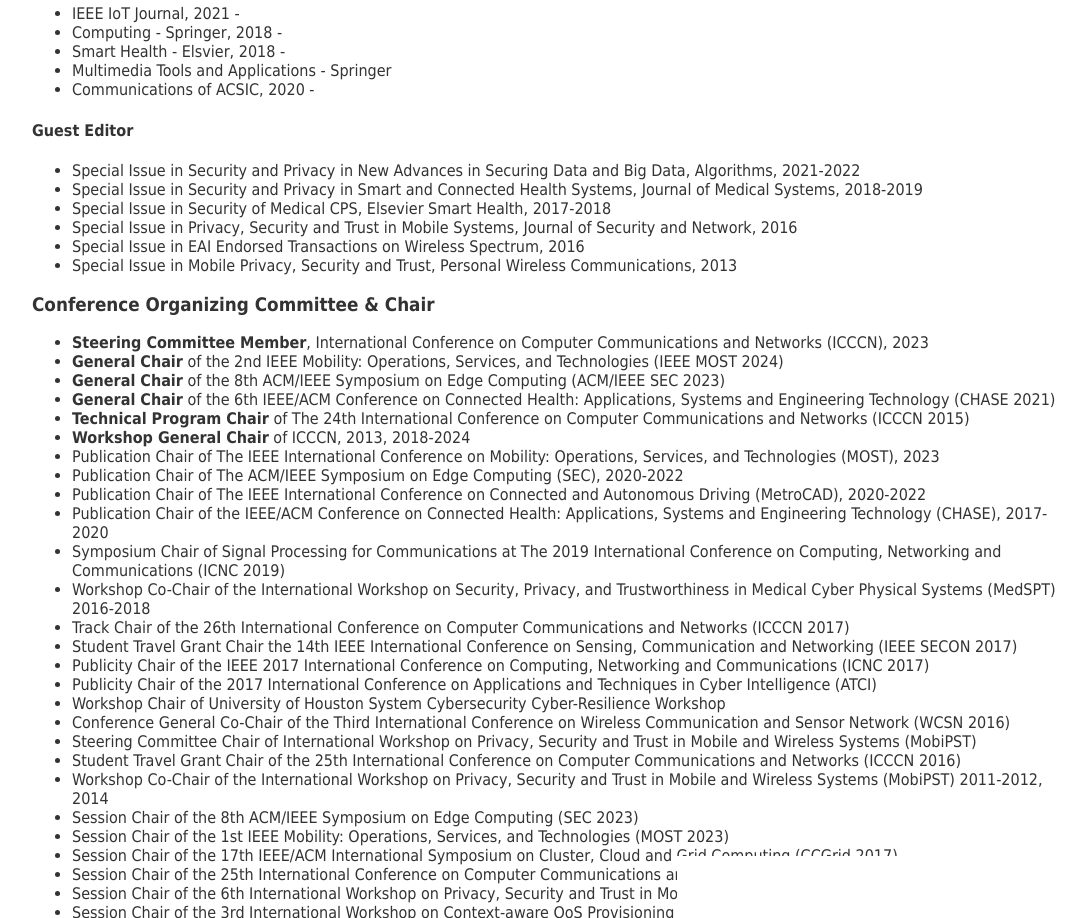
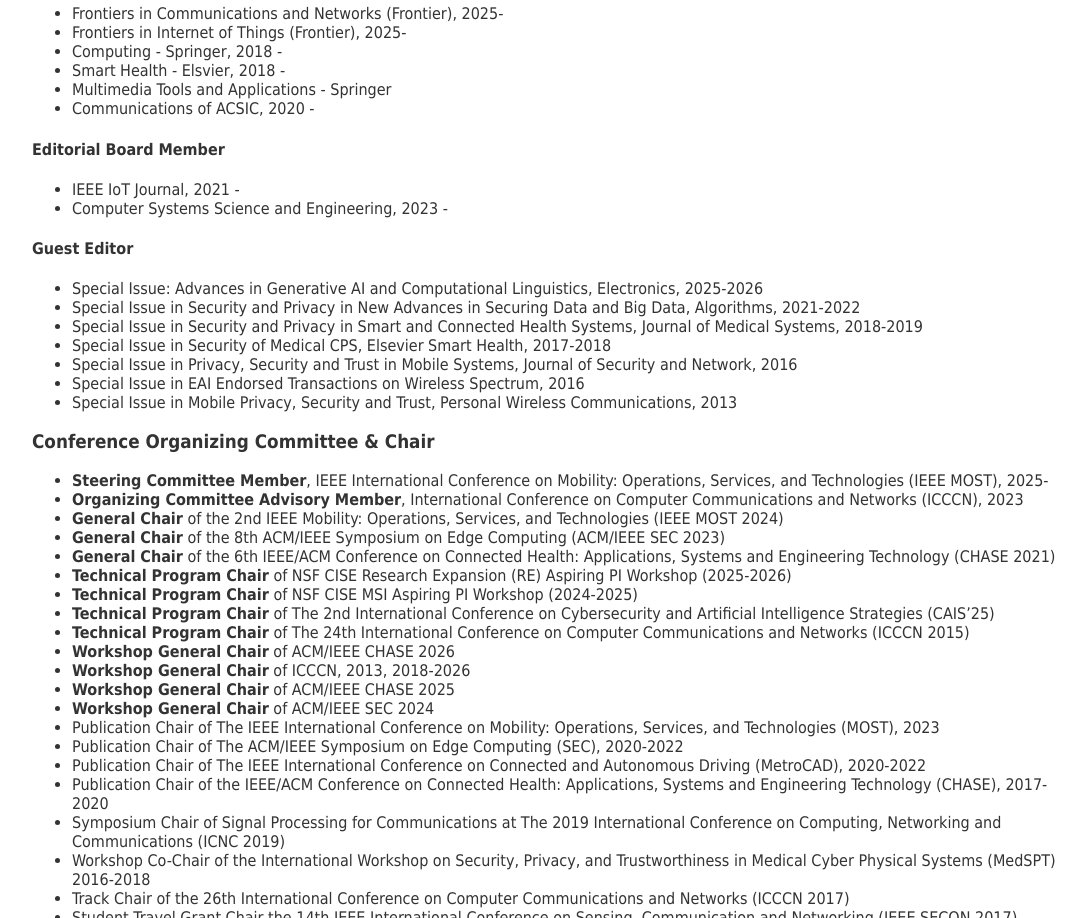
Before and after one commit to comersha/comersha.github.io, a plain HTML site: page services.html in a window 1280 px wide. Shown: the part 669-1587 px from the top of the page, without its empty margins (86-1172 px from the left). Drawn offline with Linux system fonts and the light colour scheme.

Commit message:
Update services.html

```diff
--- a/services.html
+++ b/services.html
@@ -59,16 +59,23 @@
 
 	<h4>Associate Editor</h4>
 <ul>
-<li>IEEE IoT Journal, 2021 - </li>
+<li>Frontiers in Communications and Networks (Frontier), 2025- </li>
+<li>Frontiers in Internet of Things (Frontier), 2025- </li>
 <li>Computing - Springer, 2018 - </li>
 <li>Smart Health - Elsvier, 2018 - </li>
 <li>Multimedia Tools and Applications - Springer</li>
 <li>Communications of ACSIC, 2020 -
 </li></ul>
 
+		<h4>Editorial Board Member</h4>
+<ul>
+<li>IEEE IoT Journal, 2021 - </li>
+<li>Computer Systems Science and Engineering, 2023 -
+</li></ul>
 		<h4>Guest Editor</h4>
 
 <ul>
+<li>Special Issue: Advances in Generative AI and Computational Linguistics, Electronics, 2025-2026 </li>
 <li>Special Issue in Security and Privacy in New Advances in Securing Data and Big Data, Algorithms, 2021-2022
 </li>
 <li>Special Issue in Security and Privacy in Smart and Connected Health Systems, Journal of Medical Systems, 2018-2019
@@ -87,12 +94,19 @@
 <h3>Conference Organizing Committee &amp; Chair</h3>
 
 <ul>
-	<li><b>Steering Committee Member</b>, International Conference on Computer Communications and Networks (ICCCN), 2023</li>
+	<li><b>Steering Committee Member</b>, IEEE International Conference on Mobility: Operations, Services, and Technologies (IEEE MOST), 2025-</li>
+	<li><b>Organizing Committee Advisory Member</b>, International Conference on Computer Communications and Networks (ICCCN), 2023</li>
 	<li><b>General Chair</b> of the 2nd IEEE Mobility: Operations, Services, and Technologies (IEEE MOST 2024)</li>
 	<li><b>General Chair</b> of the 8th ACM/IEEE Symposium on Edge Computing (ACM/IEEE SEC 2023)</li>
 	<li><b>General Chair</b> of the 6th IEEE/ACM Conference on Connected Health: Applications, Systems and Engineering Technology (CHASE 2021)</li>
+	<li><b>Technical Program Chair</b> of NSF CISE Research Expansion (RE) Aspiring PI Workshop (2025-2026)</li>
+	<li><b>Technical Program Chair</b> of NSF CISE MSI Aspiring PI Workshop (2024-2025)</li>
+	<li><b>Technical Program Chair</b> of The 2nd International Conference on Cybersecurity and Artificial Intelligence Strategies (CAIS’25)</li>
 	<li><b>Technical Program Chair</b> of The 24th International Conference on Computer Communications and Networks (ICCCN 2015)</li>
-	<li><b>Workshop General Chair</b> of ICCCN, 2013, 2018-2024</li>
+	<li><b>Workshop General Chair</b> of ACM/IEEE CHASE 2026</li>
+	<li><b>Workshop General Chair</b> of ICCCN, 2013, 2018-2026</li>
+	<li><b>Workshop General Chair</b> of ACM/IEEE CHASE 2025</li>
+	<li><b>Workshop General Chair</b> of ACM/IEEE SEC 2024</li>
 <li>Publication Chair of The IEEE International Conference on Mobility: Operations, Services, and Technologies (MOST), 2023</li>
 <li>Publication Chair of The ACM/IEEE Symposium on Edge Computing (SEC), 2020-2022</li>
 <li>Publication Chair of The IEEE International Conference on Connected and Autonomous Driving (MetroCAD), 2020-2022</li>
```
